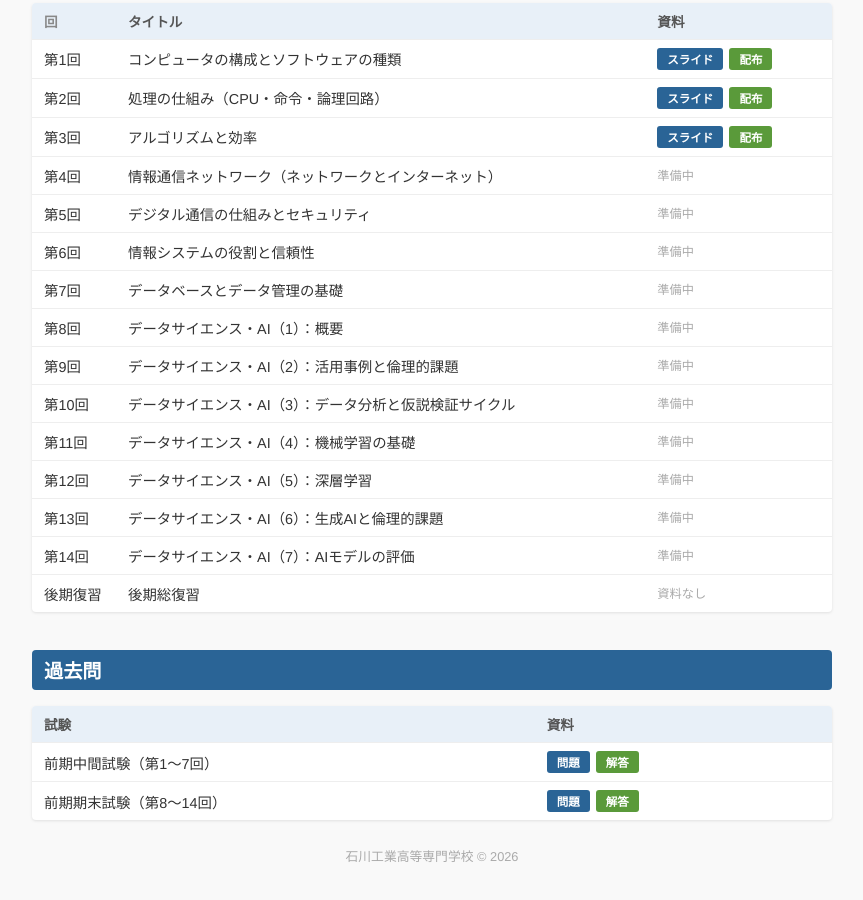
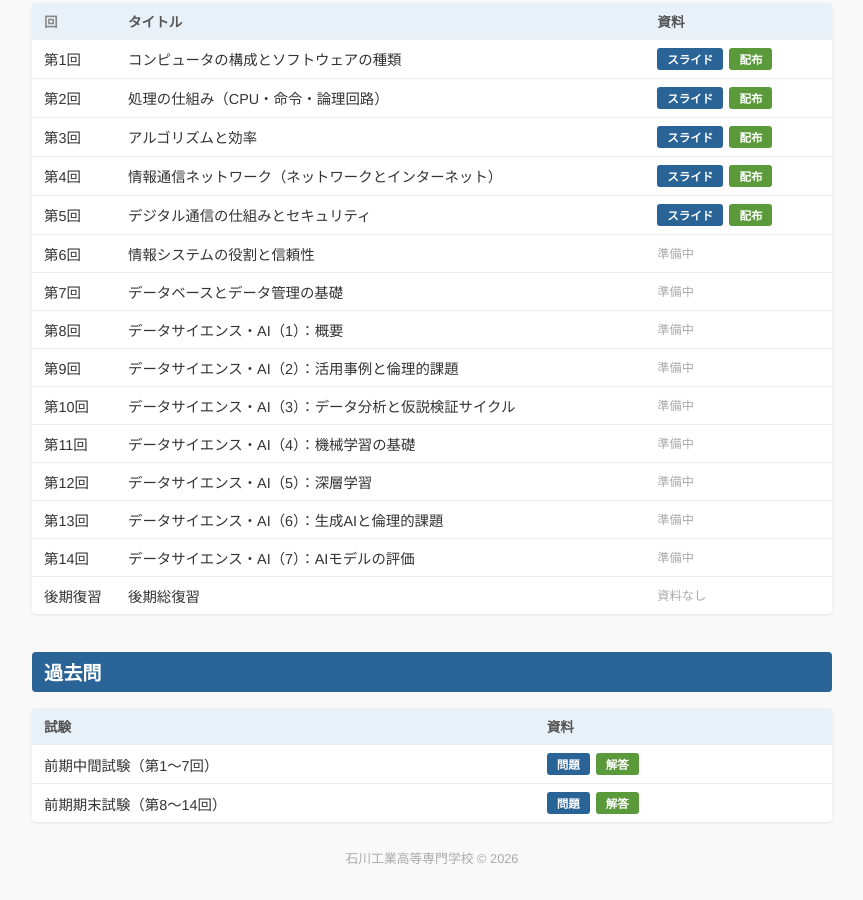
Before and after one commit to Inazumi35/information_literacy2026_public, a plain HTML site: page index.html in a window 1280 px wide. Shown: the part 929-1829 px from the top of the page, without its empty margins (208-1071 px from the left). Drawn offline with Linux system fonts and the light colour scheme.

Commit message:
後期第4〜5回のスライドを公開
Co-Authored-By: Claude Opus 5.5 <noreply@anthropic.com>

```diff
--- a/index.html
+++ b/index.html
@@ -51,8 +51,8 @@
     <tr><td>第1回</td><td>コンピュータの構成とソフトウェアの種類</td><td class="links"><a class="slide-link" href="lecture_second_01_slide.pdf">スライド</a><a class="handout-link" href="lecture_second_01.pdf">配布</a></td></tr>
     <tr><td>第2回</td><td>処理の仕組み（CPU・命令・論理回路）</td><td class="links"><a class="slide-link" href="lecture_second_02_slide.pdf">スライド</a><a class="handout-link" href="lecture_second_02.pdf">配布</a></td></tr>
     <tr><td>第3回</td><td>アルゴリズムと効率</td><td class="links"><a class="slide-link" href="lecture_second_03_slide.pdf">スライド</a><a class="handout-link" href="lecture_second_03.pdf">配布</a></td></tr>
-    <tr><td>第4回</td><td>情報通信ネットワーク（ネットワークとインターネット）</td><td class="links"><span style="color:#aaa; font-size:0.85em;">準備中</span></td></tr>
-    <tr><td>第5回</td><td>デジタル通信の仕組みとセキュリティ</td><td class="links"><span style="color:#aaa; font-size:0.85em;">準備中</span></td></tr>
+    <tr><td>第4回</td><td>情報通信ネットワーク（ネットワークとインターネット）</td><td class="links"><a class="slide-link" href="lecture_second_04_slide.pdf">スライド</a><a class="handout-link" href="lecture_second_04.pdf">配布</a></td></tr>
+    <tr><td>第5回</td><td>デジタル通信の仕組みとセキュリティ</td><td class="links"><a class="slide-link" href="lecture_second_05_slide.pdf">スライド</a><a class="handout-link" href="lecture_second_05.pdf">配布</a></td></tr>
     <tr><td>第6回</td><td>情報システムの役割と信頼性</td><td class="links"><span style="color:#aaa; font-size:0.85em;">準備中</span></td></tr>
     <tr><td>第7回</td><td>データベースとデータ管理の基礎</td><td class="links"><span style="color:#aaa; font-size:0.85em;">準備中</span></td></tr>
     <tr><td>第8回</td><td>データサイエンス・AI（1）：概要</td><td class="links"><span style="color:#aaa; font-size:0.85em;">準備中</span></td></tr>
```
Also changed, not shown: 4 other files.
